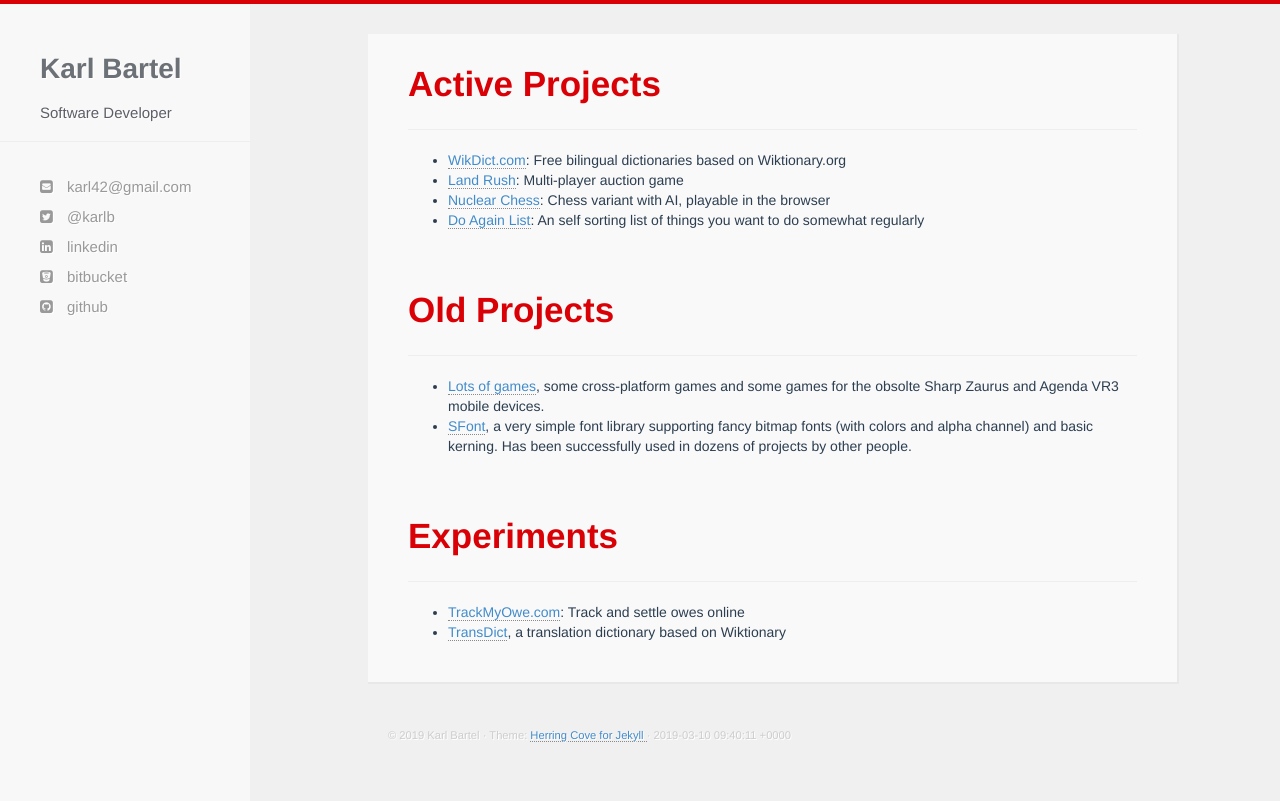
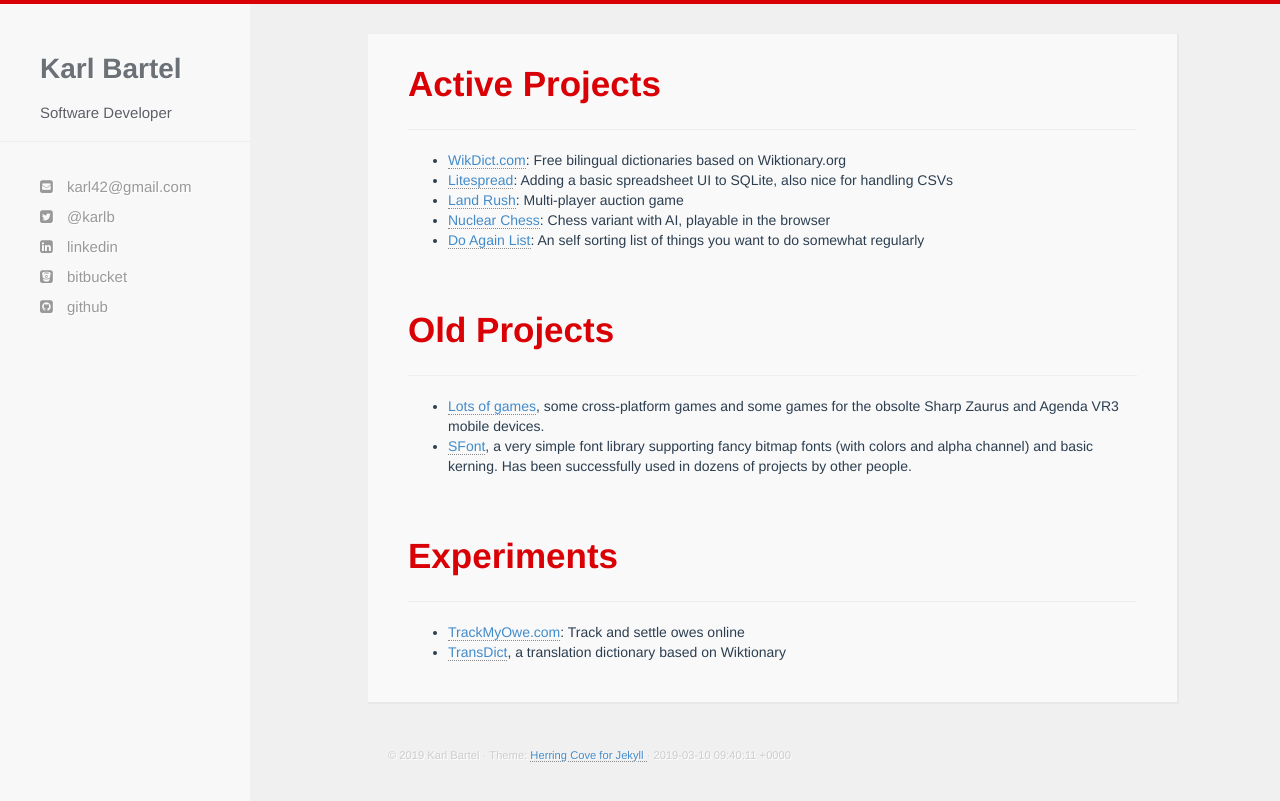
Before and after one commit to karlb/karlb.github.io, a Jekyll site: the page built from index.html, in a window 1280 px wide. Shown: the top 801 px of the page. Built offline with Jekyll 4.4.1, drawn with Linux system fonts in a browser that asks for light colours; nearby versions of some CDN libraries.

Commit message:
Add Litespread

```diff
--- a/index.html
+++ b/index.html
@@ -8,6 +8,7 @@
 	<div class="post">
 		<ul>
 			<li><a href="http://www.wikdict.com">WikDict.com</a>: Free bilingual dictionaries based on Wiktionary.org</li>
+			<li><a href="http://www.litespread.com">Litespread</a>: Adding a basic spreadsheet UI to SQLite, also nice for handling CSVs</li>
 			<li><a href="http://land-rush.appspot.com/">Land Rush</a>: Multi-player auction game</li>
 			<li><a href="http://karlb.github.io/nuclearchess/">Nuclear Chess</a>: Chess variant with AI, playable in the browser</li>
 			<li><a href="https://bitbucket.org/karlb/doagain/overview">Do Again List</a>: An self sorting list of things you want to do somewhat regularly</li>
```
